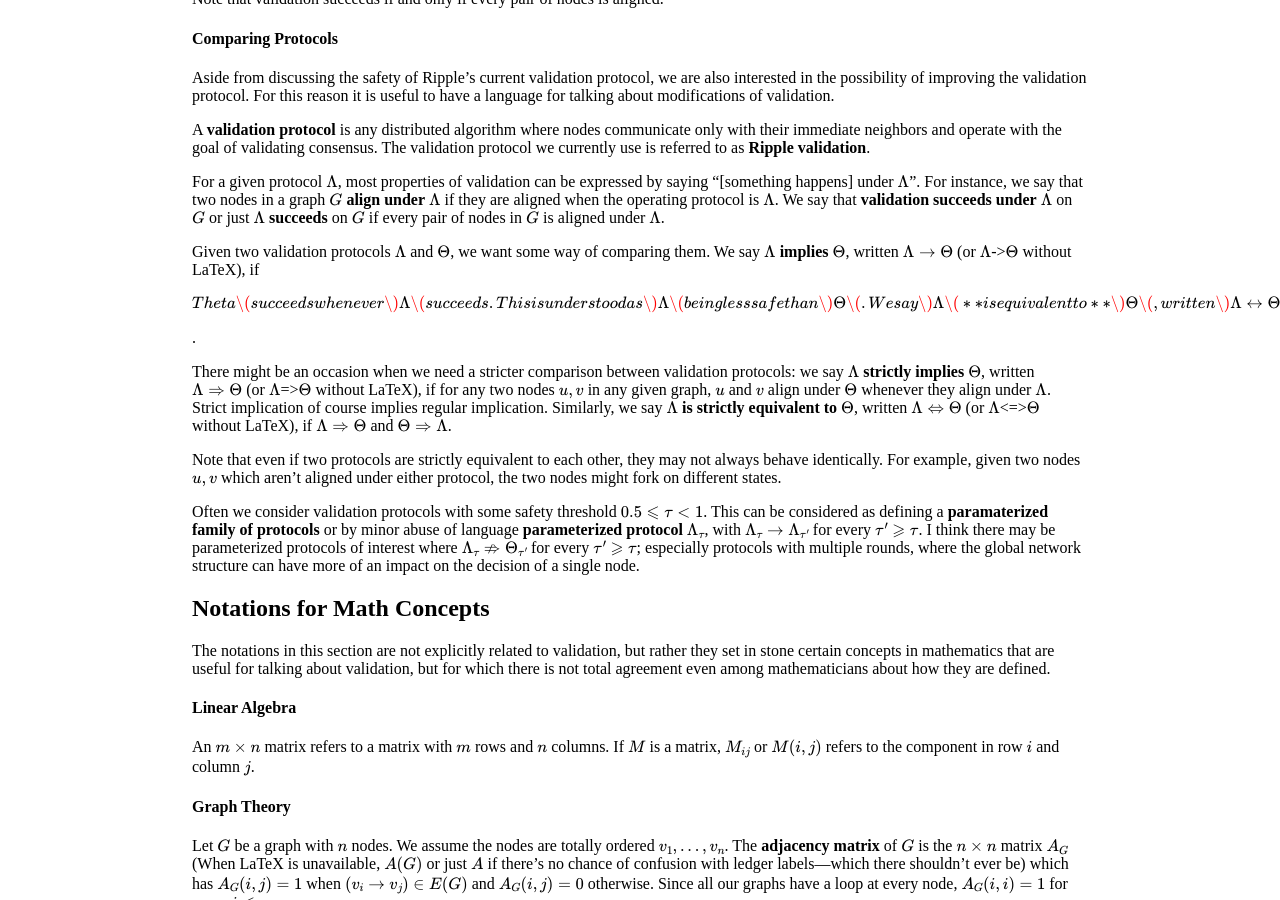
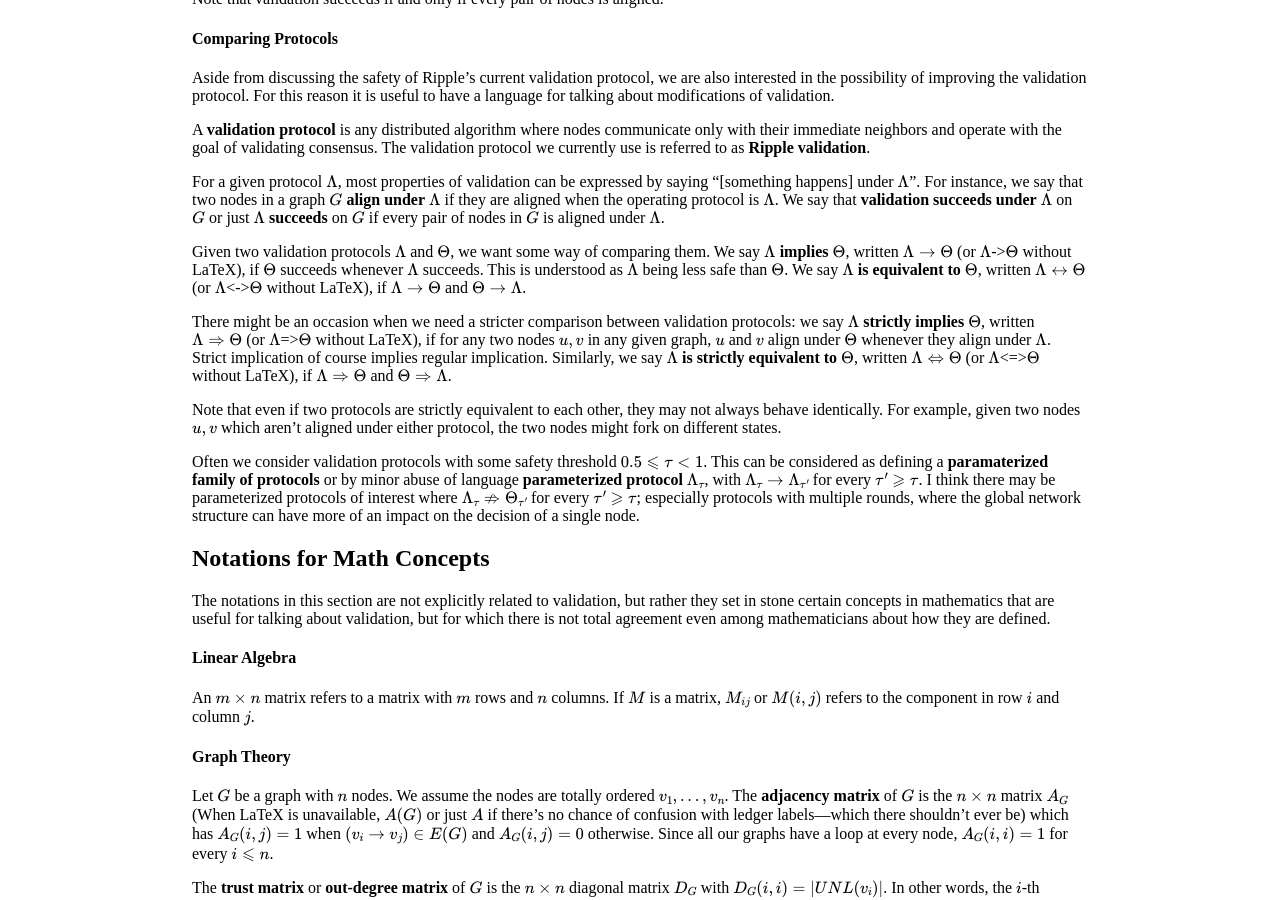
Before and after one commit to ChronusZ/chronusz.github.io, a Jekyll site: the page built from _posts/2017-06-22-validation-notation.md, in a window 1280 px wide and 900 px high, scrolled down 2472 px. Built offline with Jekyll 4.4.1, drawn with Linux system fonts in a browser that asks for light colours; formulas are drawn with MathJax 3.

```diff
--- a/_posts/2017-06-22-validation-notation.md
+++ b/_posts/2017-06-22-validation-notation.md
@@ -70,7 +70,7 @@ A **validation protocol** is any distributed algorithm where nodes communicate o
 
 For a given protocol $$\Lambda$$, most properties of validation can be expressed by saying "[something happens] under $$\Lambda$$". For instance, we say that two nodes in a graph $$G$$ **align under** $$\Lambda$$ if they are aligned when the operating protocol is $$\Lambda$$. We say that **validation succeeds under** $$\Lambda$$ on $$G$$ or just $$\Lambda$$ **succeeds** on $$G$$ if every pair of nodes in $$G$$ is aligned under $$\Lambda$$.
 
-Given two validation protocols $$\Lambda$$ and $$\Theta$$, we want some way of comparing them. We say $$\Lambda$$ **implies** $$\Theta$$, written $$\Lambda\rightarrow\Theta$$ (or $$\Lambda$$-\>$$\Theta$$ without LaTeX), if $\$Theta$$ succeeds whenever $$\Lambda$$ succeeds. This is understood as $$\Lambda$$ being less safe than $$\Theta$$. We say $$\Lambda$$ **is equivalent to** $$\Theta$$, written $$\Lambda\leftrightarrow\Theta$$ (or $$\Lambda$$\<-\>$$\Theta$$ without LaTeX), if $$\Lambda\rightarrow\Theta$$ and $$\Theta\rightarrow\Lambda$$.
+Given two validation protocols $$\Lambda$$ and $$\Theta$$, we want some way of comparing them. We say $$\Lambda$$ **implies** $$\Theta$$, written $$\Lambda\rightarrow\Theta$$ (or $$\Lambda$$-\>$$\Theta$$ without LaTeX), if $$\Theta$$ succeeds whenever $$\Lambda$$ succeeds. This is understood as $$\Lambda$$ being less safe than $$\Theta$$. We say $$\Lambda$$ **is equivalent to** $$\Theta$$, written $$\Lambda\leftrightarrow\Theta$$ (or $$\Lambda$$\<-\>$$\Theta$$ without LaTeX), if $$\Lambda\rightarrow\Theta$$ and $$\Theta\rightarrow\Lambda$$.
 
 There might be an occasion when we need a stricter comparison between validation protocols: we say $$\Lambda$$ **strictly implies** $$\Theta$$, written $$\Lambda\Rightarrow\Theta$$ (or $$\Lambda$$=\>$$\Theta$$ without LaTeX), if for any two nodes $$u,v$$ in any given graph, $$u$$ and $$v$$ align under $$\Theta$$ whenever they align under $$\Lambda$$. Strict implication of course implies regular implication. Similarly, we say $$\Lambda$$ **is strictly equivalent to** $$\Theta$$, written $$\Lambda\Leftrightarrow\Theta$$ (or $$\Lambda$$\<=\>$$\Theta$$ without LaTeX), if $$\Lambda\Rightarrow\Theta$$ and $$\Theta\Rightarrow\Lambda$$.
 
```
